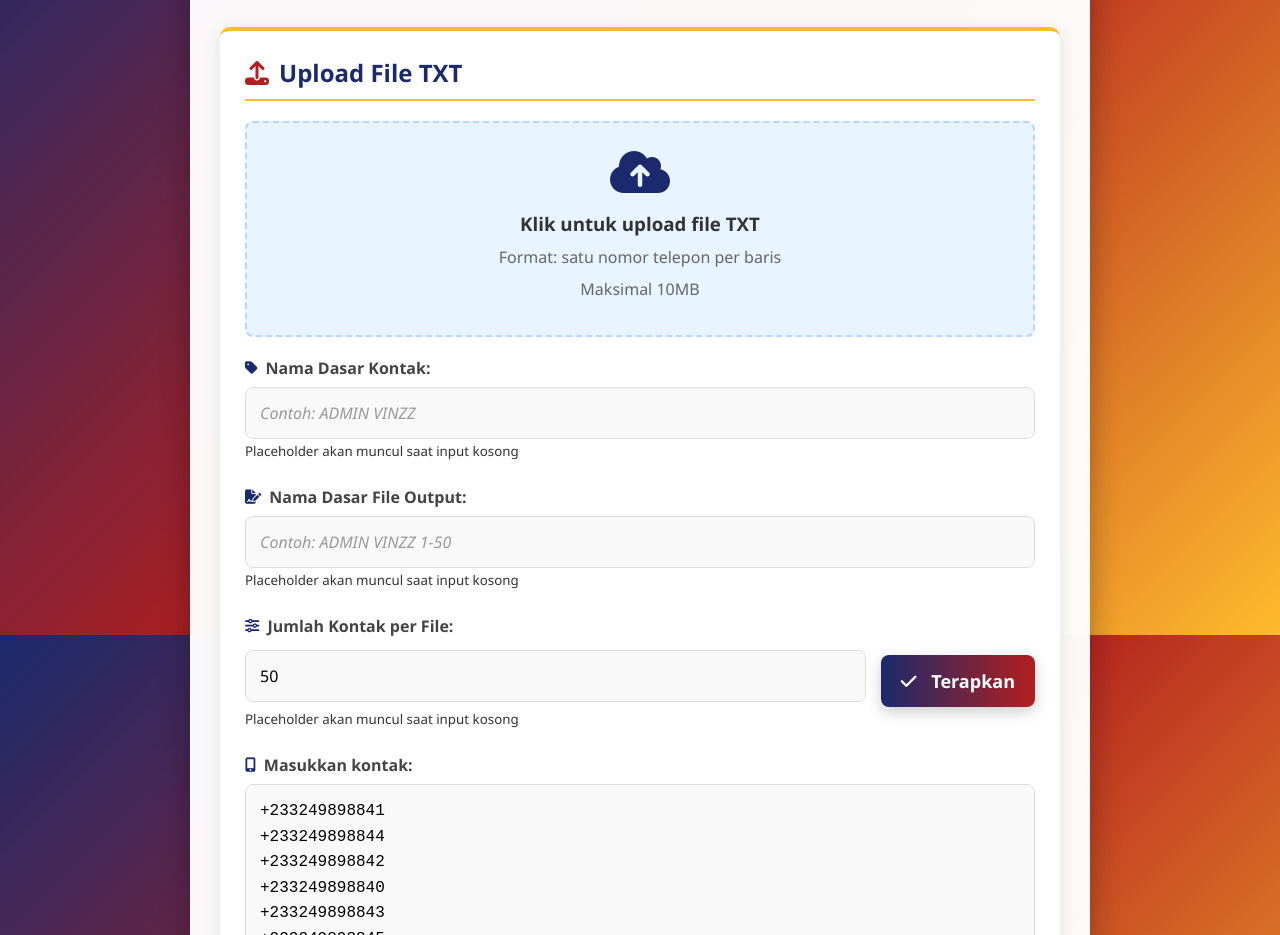
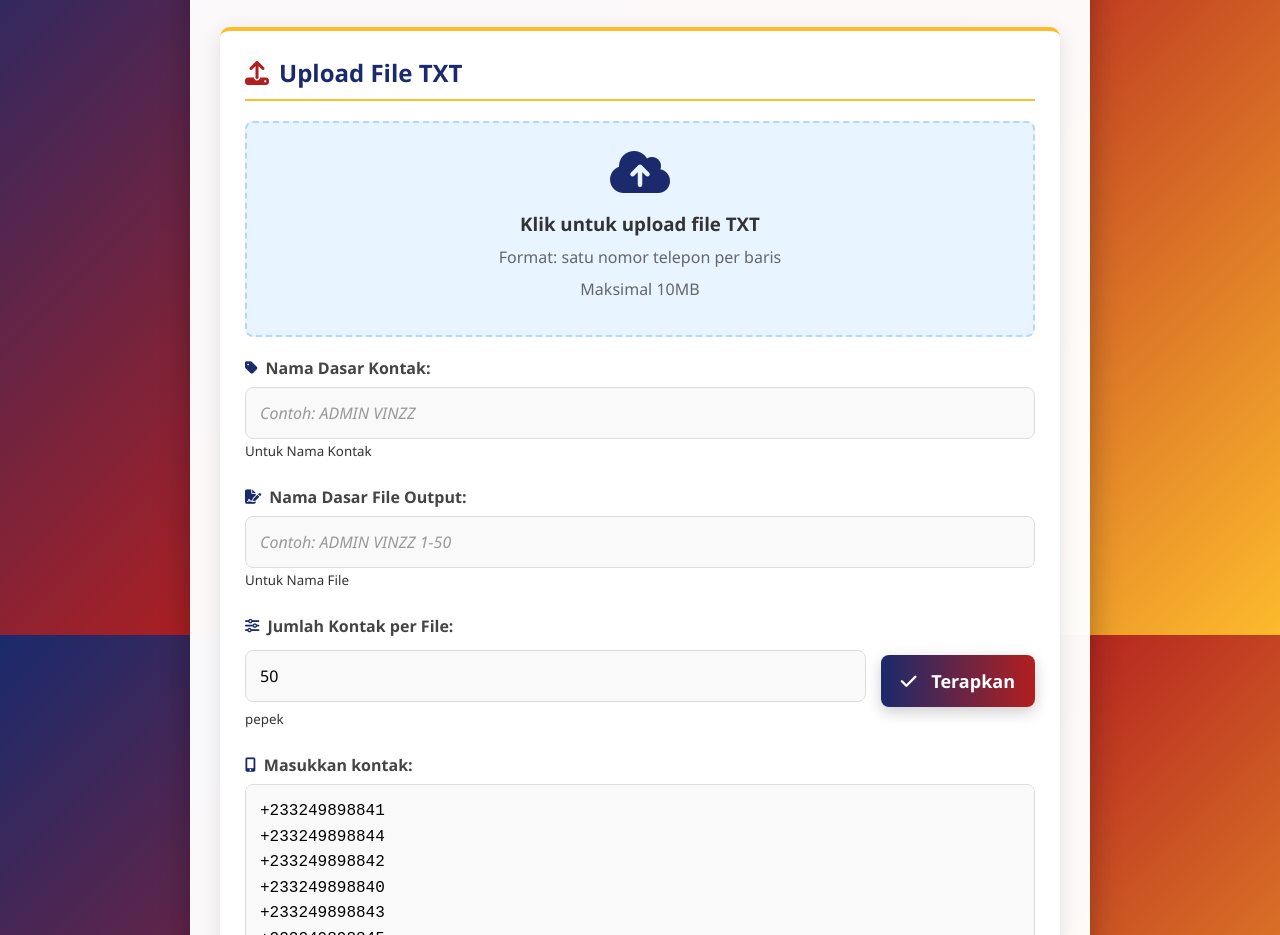
Before and after one commit to VinzzXD24/cv-oto, a plain HTML site: page txt_to_vcf/index.html in a window 1280 px wide. Shown: the part 165-1100 px from the top of the page. Drawn offline with Linux system fonts and the light colour scheme.

Commit message:
Update index.html

```diff
--- a/txt_to_vcf/index.html
+++ b/txt_to_vcf/index.html
@@ -560,14 +560,14 @@
             <div class="form-group">
                 <label for="baseName"><i class="fas fa-tag"></i> Nama Dasar Kontak:</label>
                 <input type="text" id="baseName" placeholder="Contoh: ADMIN VINZZ">
-                <small>Placeholder akan muncul saat input kosong</small>
+                <small>Untuk Nama Kontak</small>
             </div>
 
             <!-- Input dengan placeholder yang jelas -->
             <div class="form-group">
                 <label for="fileNameBase"><i class="fas fa-file-signature"></i> Nama Dasar File Output:</label>
                 <input type="text" id="fileNameBase" placeholder="Contoh: ADMIN VINZZ 1-50">
-                <small>Placeholder akan muncul saat input kosong</small>
+                <small>Untuk Nama File</small>
             </div>
 
             <div class="form-group">
@@ -578,7 +578,7 @@
                         <i class="fas fa-check"></i> Terapkan
                     </button>
                 </div>
-                <small>Placeholder akan muncul saat input kosong</small>
+                <small>pepek</small>
             </div>
 
             <div class="form-group">
```
